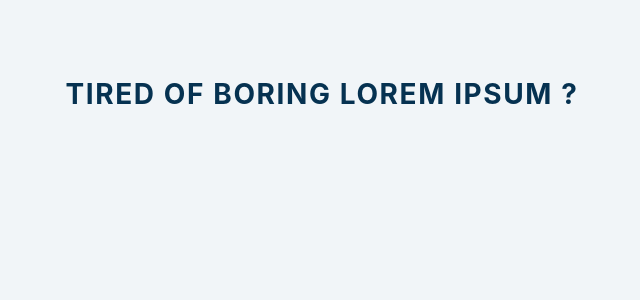
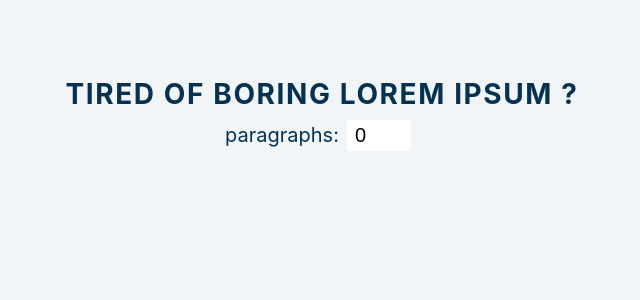
Before and after one commit to MarcoRosselDev/react-13-lorem-ipsum, a React (Create React App) app: page / in a window 1280 px wide. Shown: the top 300 px of the page, without its empty margins (318-958 px from the left). Built offline with nearby package versions, Linux system fonts and the light colour scheme.

Commit message:
return submit

```diff
--- a/src/App.js
+++ b/src/App.js
@@ -3,10 +3,22 @@ import data from "./data";
 function App() {
   const [count, setCount] = useState(0);
   const [text, setText] = useState([]);
+  const handleSubmit = (e) => {
+    e.preventDefault();
+  };
   return (
     <section className="section-center">
       <h3>tired of boring lorem ipsum ?</h3>
-      <form className="lore-form"></form>
+      <form className="lore-form" onSubmit={handleSubmit}>
+        <label htmlFor="amount">paragraphs:</label>
+        <input
+          type="number"
+          name="amount"
+          id="amount"
+          value={count}
+          onChange={(e) => setCount(e.target.value)}
+        />
+      </form>
     </section>
   );
 }
```
